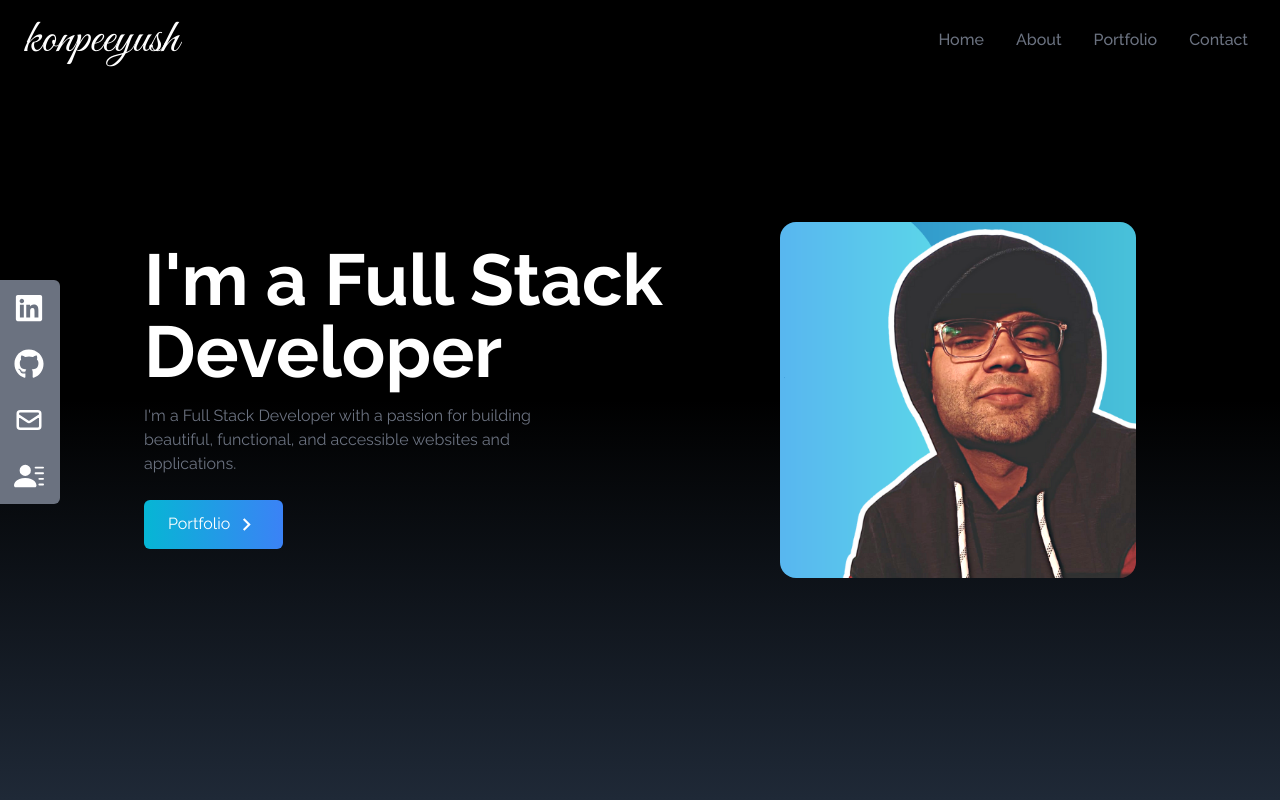
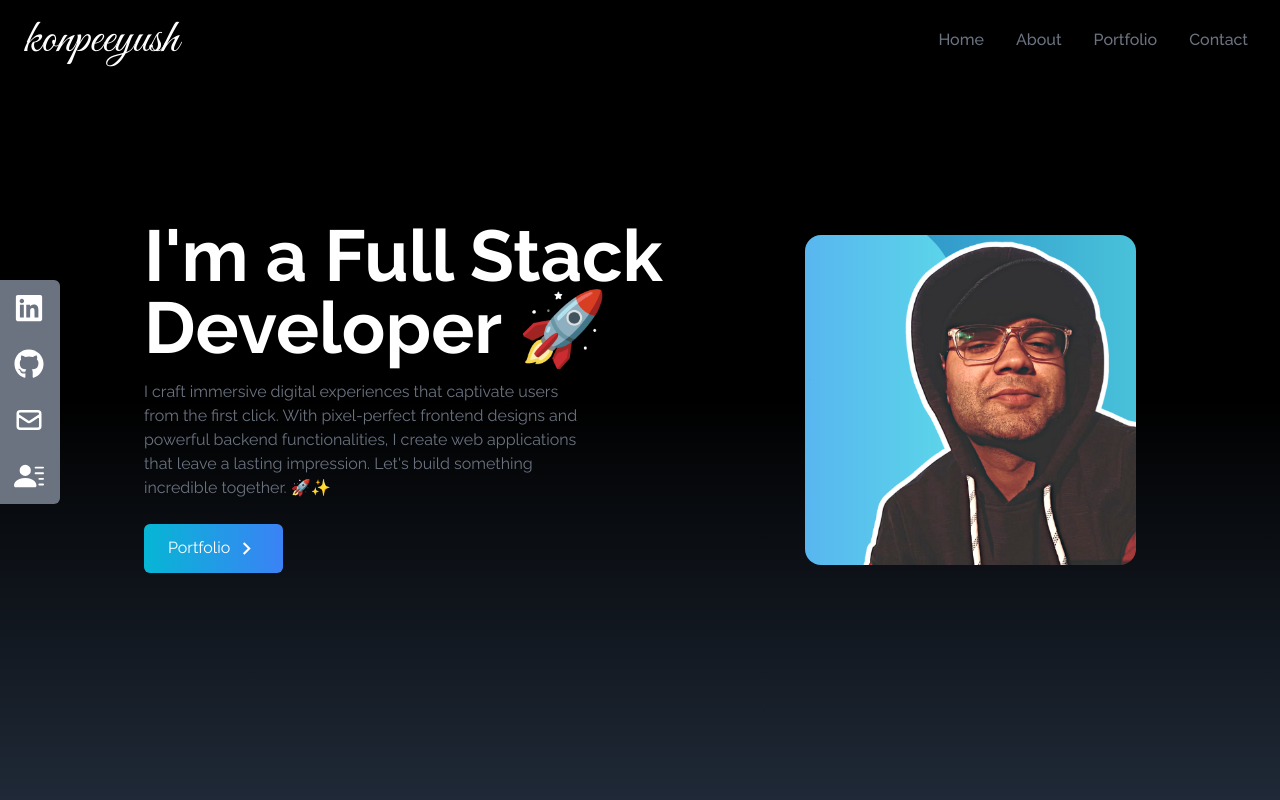
Before and after one commit to konpeeyush/Portfolio, a React (Vite) app: page / in a window 1280 px wide. Shown: the top 800 px of the page. Built offline with nearby package versions, Linux system fonts and the light colour scheme.

Commit message:
Update Home.jsx

```diff
--- a/src/components/Home.jsx
+++ b/src/components/Home.jsx
@@ -8,12 +8,10 @@ const Home = () => {
 
             <div className="max-w-screen-lg mx-auto flex flex-col items-center justify-center h-full px-4 md:flex-row ">
                 <div className="flex flex-col justify-center h-full ">
-                    <h2 className="text-4xl sm:text-7xl font-bold text-white">I'm a Full Stack Developer</h2>
+                    <h2 className="text-4xl sm:text-7xl font-bold text-white">I'm a Full Stack Developer 🚀</h2>
 
                     <p className="text-gray-500 py-4 max-w-md">
-                        I'm a Full Stack Developer with a passion for building
-                        beautiful, functional, and accessible websites and
-                        applications.
+                    I craft immersive digital experiences that captivate users from the first click. With pixel-perfect frontend designs and powerful backend functionalities, I create web applications that leave a lasting impression. Let's build something incredible together. 🚀✨
                     </p>
 
                     <div>
```
